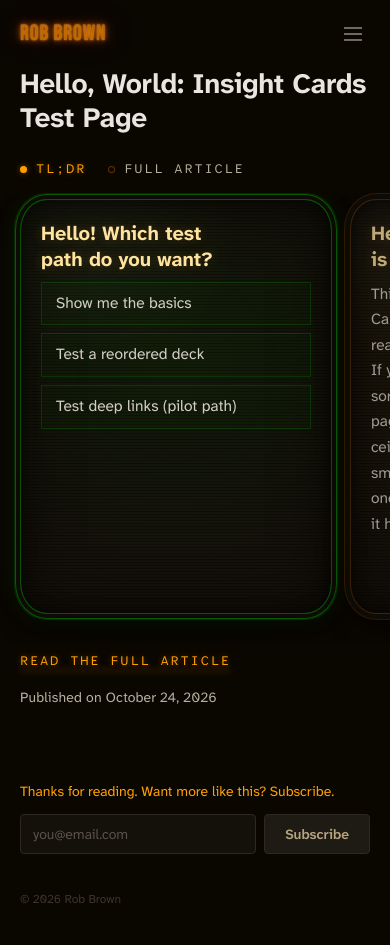
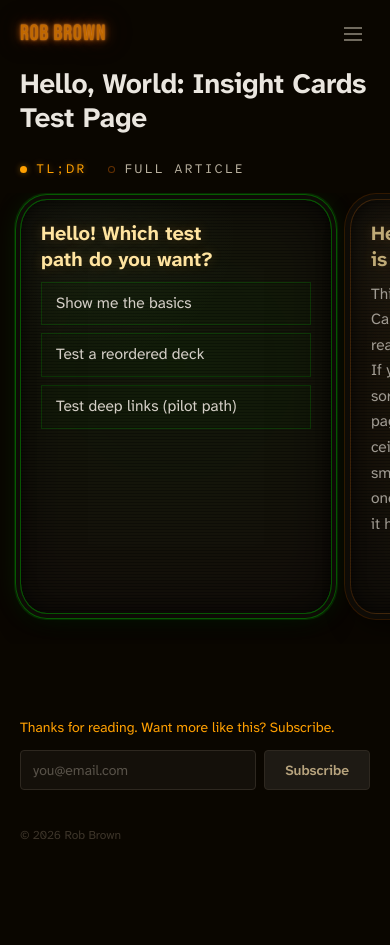
Before and after one commit to RobBrown/robisit, a Jekyll site: the page built from _articles/hello-world-cards.md, in a window 390 px wide. Built offline with Jekyll 4.4.1, drawn with Linux system fonts in a browser that asks for light colours; after the commit the page ends 900 px from its top, so only the background shows below that.

Commit message:
feat(cards): drop the button and the publish date under the deck
The deck is followed directly by the article. The way in is the Full
article tab or the last card's control. show() now keeps the scroll
position, which the published line had been holding in place.

```diff
--- a/_includes/insight-cards.html
+++ b/_includes/insight-cards.html
@@ -5,8 +5,7 @@
   assets/js/insight-cards.js shows them, so without the script the page is the
   plain article. The switch has two tabs, TL;DR (the deck) and Full article
   (#ic-article), and one view is on the page at a time. The terminal control
-  and the "Read The Full Article" button under the deck switch to the article
-  the same way. Insight cards render in the default order and the script
+  switches to the article the same way. Insight cards render in the default order and the script
   reorders them for a path.
   A card with generated narration (see insight-cards-narration.html) renders
   its phrase-wrapped fragment and one read-aloud button, shown by
@@ -69,6 +68,4 @@
     <button type="button" class="ic-chev ic-next" aria-label="Next card">›</button>
     <div class="ic-sr" id="ic-live" aria-live="polite"></div>
   </section>
-  <button type="button" class="ic-open" id="ic-open" hidden>Read The Full Article</button>
-  <p class="ic-published" id="ic-published">Published on {{ page.date | date: "%B %-d, %Y" }}</p>
   <script type="application/json" id="ic-data">{"default_anchor":{{ ic.default_anchor | jsonify }},"options":{{ ic.situation.options | default: "" | jsonify | replace: "</", "<\/" }}}</script>
--- a/assets/css/insight-cards.css
+++ b/assets/css/insight-cards.css
@@ -65,28 +65,12 @@
 .ic-tab[aria-selected="false"]:hover{color:var(--ic-ink)}
 .ic-tab[aria-selected="false"]:hover::before{box-shadow:inset 0 0 0 1px var(--ic-accent)}
 .ic-tab:focus-visible{outline:2px solid var(--ic-accent);outline-offset:4px}
-/* The button under the deck: a text link in the switch's readout type,
-   amber like the lit TL;DR tab. */
-.ic-open{
-  display:block;margin:2px 0 0;padding:6px 0;cursor:pointer;white-space:nowrap;
-  font-family:var(--ic-mono);font-size:13px;letter-spacing:.18em;line-height:1.4;text-transform:uppercase;
-  color:var(--ic-accent);text-shadow:var(--ic-readout-glow);background:none;border:0;border-radius:2px;
-  text-decoration:underline;text-decoration-color:transparent;text-underline-offset:5px;text-decoration-thickness:1px;
-}
-.ic-open:hover{text-decoration-color:currentColor}
-.ic-open[hidden]{display:none}
-.ic-published{
-  margin:12px 0 0;font-family:var(--ic-sans);font-size:14px;letter-spacing:.01em;line-height:1.4;
-  color:var(--ic-ink-soft);
-}
-.ic-deck[hidden] ~ .ic-published{margin-top:0}
 
 @media(max-width:600px){
   /* Tighter on phones so the first card fits on a 375x667 screen. */
   .ic-page{padding-top:16px}
   .ic-page header{margin-bottom:20px}
   .ic-switch{gap:22px;margin-bottom:8px;letter-spacing:.14em}
-  .ic-open{letter-spacing:.14em}
 }
 
 /* Deck: a native scroller spanning the column plus its gutters. The current
@@ -230,7 +214,6 @@
   color:var(--ic-ink-on-accent);background:var(--ic-accent);
 }
 .ic-go:hover{background:transparent;color:var(--ic-accent);text-shadow:var(--ic-readout-glow)}
-.ic-open:focus-visible{outline:2px solid var(--ic-accent);outline-offset:3px}
 
 /* Chevrons: small square terminal keys, pointer devices only, hidden until
    the deck is hovered or a chevron has keyboard focus. */
@@ -261,7 +244,6 @@
   .ic-card.is-current::before{animation:ic-bezel-flicker 7s step-end infinite}
   .ic-opt{transition:background .2s,border-color .2s,color .2s,transform .2s}
   .ic-tab,.ic-tab::before{transition:color .2s,text-shadow .2s,background .2s,box-shadow .2s}
-  .ic-open{transition:text-decoration-color .2s}
   .ic-opt::before{transition:transform .2s}
   @media(hover:hover){.ic-opt:hover{transform:translateX(3px)}}
 }
--- a/assets/js/insight-cards.js
+++ b/assets/js/insight-cards.js
@@ -29,7 +29,6 @@
   var sw = document.getElementById('ic-switch');
   var tabs = { tldr: document.getElementById('ic-tab-tldr'), article: document.getElementById('ic-tab-article') };
   var panels = { tldr: deck, article: article };
-  var openBtn = document.getElementById('ic-open');
   var situation = rail.querySelector('.ic-situation');
   var terminal = rail.querySelector('.ic-terminal');
   var radios = [].slice.call(rail.querySelectorAll('.ic-opt'));
@@ -126,7 +125,7 @@
     history.replaceState(history.state, '', location.pathname + (s ? '?' + s : '') + location.hash);
   }
 
-  /* Views. The tabs, both article buttons, find in page, links and
+  /* Views. The tabs, the terminal control, find in page, links and
      back/forward all go through setView. The hidden article is
      hidden="until-found", so find in page reaches it. The hash names the
      view: #tldr, #article, or a section of the article. */
@@ -156,17 +155,20 @@
   }
   function show(v) {
     view = v;
+    // Keep the scroll position: with nothing between the deck and the article,
+    // the browser otherwise resets it when one replaces the other.
+    var y = window.scrollY;
     deck.hidden = v !== 'tldr';
-    openBtn.hidden = v !== 'tldr';
     // until-found hides the text; aria-hidden drops the empty panel from the tree too.
     if (v === 'article') { article.removeAttribute('hidden'); article.removeAttribute('aria-hidden'); }
     else { article.setAttribute('hidden', 'until-found'); article.setAttribute('aria-hidden', 'true'); }
+    if (window.scrollY !== y) window.scrollTo(0, y);
     if (v === 'tldr') go(idx, true); // the rail loses its scroll position while hidden
     changed();
   }
 
   // The page stays where it is. A section link scrolls to its section, and the
-  // article buttons bring the article's start back into view if it is above
+  // terminal control brings the article's start back into view if it is above
   // the screen. Focus moves to the view's start.
   function land(v, o) {
     var t = o.land || o.top && sw.getBoundingClientRect().top < 0 && sw;
@@ -281,11 +283,10 @@
     tabs[v].focus();
     setView(v, { route: 'switch', history: 'push', focus: tabs[v] });
   });
-  // Both "Read The Full Article" buttons open the article at its start.
+  // "Read The Full Article" on the last card opens the article at its start.
   terminal.querySelector('.ic-go').addEventListener('click', function () {
     setView('article', { route: 'terminal', history: 'push', top: true });
   });
-  openBtn.addEventListener('click', function () { setView('article', { route: 'button', history: 'push', top: true }); });
   // Find in page reveals the article itself and scrolls to the match.
   article.addEventListener('beforematch', function () { setView('article', { history: 'replace', instant: true, focus: false }); });
   window.addEventListener('popstate', sync);
```
Also changed, not shown: DECISIONS.md (+1 -0 lines), tests/a11y.spec.js (+1 -1 lines), tests/analytics.spec.js (+2 -10 lines), tests/deck.spec.js (+2 -24 lines), tests/layout.spec.js (+2 -2 lines), tests/rendering.spec.js (+6 -11 lines), tests/switch.spec.js (+1 -2 lines).
